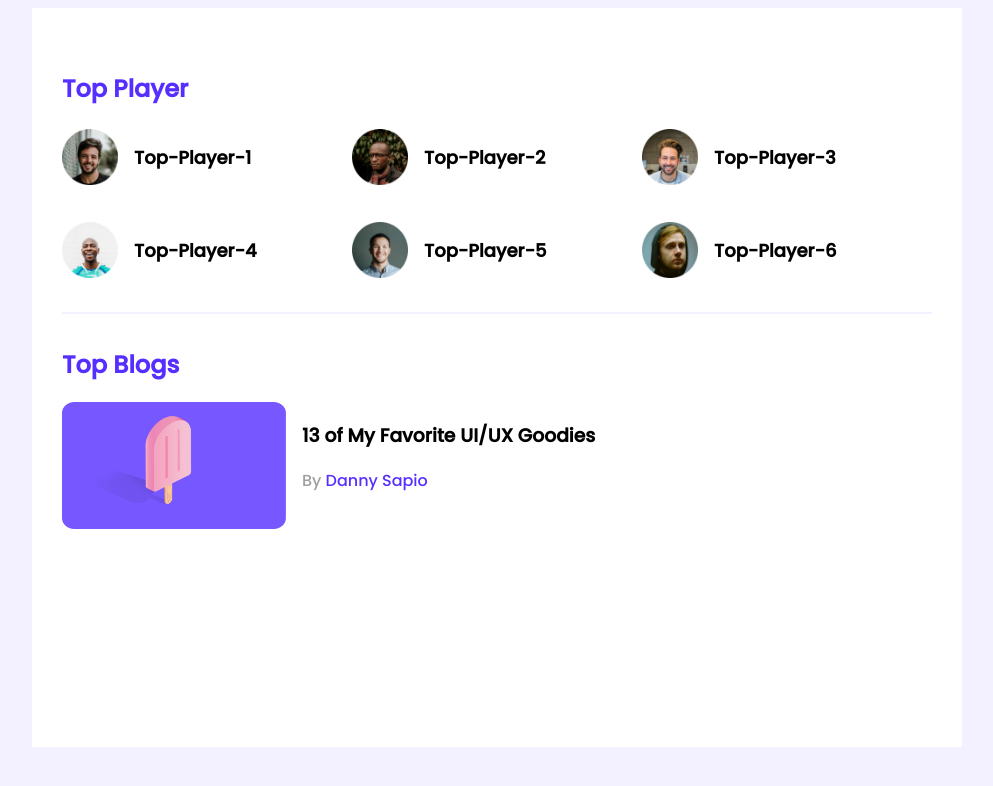
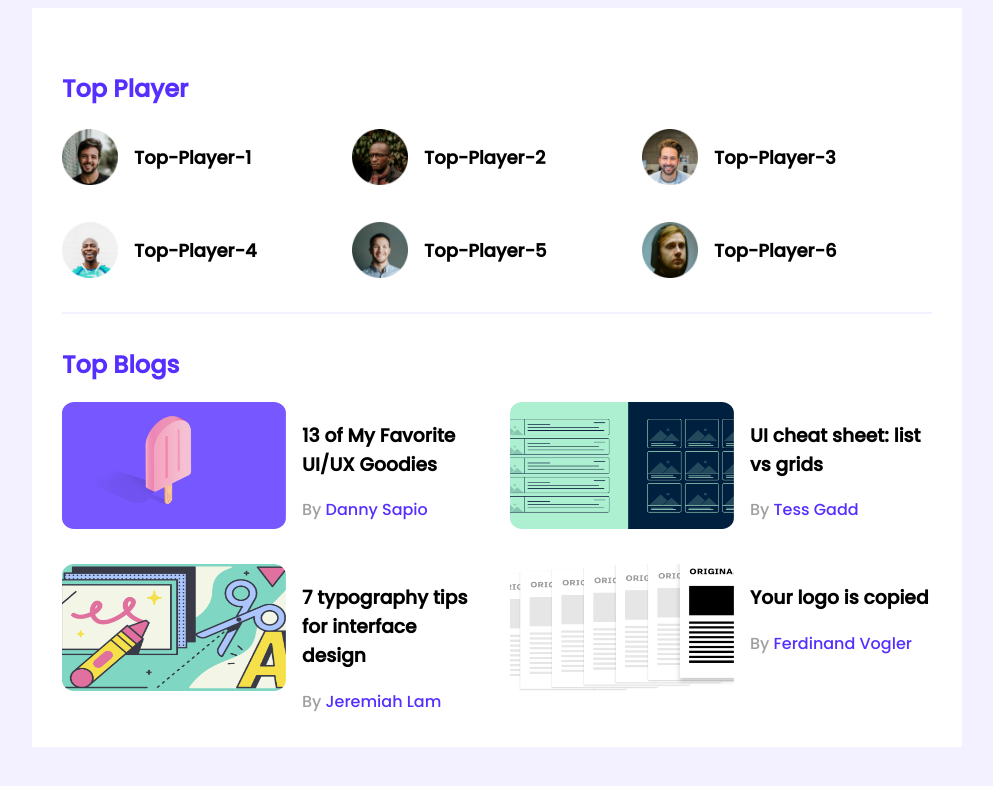
Before and after one commit to sawonhossain34/leader-board-cc3, a plain HTML site: page index.html in a window 1280 px wide. Shown: the whole page, without its empty margins (143-1136 px from the left). Drawn offline with Linux system fonts and the light colour scheme.

Commit message:
top blog add section

```diff
--- a/index.html
+++ b/index.html
@@ -45,9 +45,10 @@
                     <h3 class="player-name">Top-Player-6</h3>
                 </div>
             </div>
+        </div>
 
-        </div>
         <hr>
+
         <div class="top-blogs">
             <h2 class="section-title">Top Blogs</h2>
         <div class="blogs">
@@ -59,7 +60,46 @@
                 <div class="blog-info">
                     <h3 class="blog-title">13 of My Favorite
                          UI/UX Goodies</h3>
-                    <p class="blog-author">By <a href=" Danny Sapio">Danny Sapio </a></p>
+                    <p class="blog-author">By <a href="#">Danny Sapio </a></p>
+                </div>
+
+            </article>
+
+            <article class="blog">
+                <div class="thumbnail">
+                    <img src="images/blogs/blog-2.png" alt="">
+
+                </div>
+                <div class="blog-info">
+                    <h3 class="blog-title">UI cheat sheet:
+                        list vs grids</h3>
+                    <p class="blog-author">By <a href="#"> Tess Gadd</a></p>
+                </div>
+
+            </article>
+
+            <article class="blog">
+                <div class="thumbnail">
+                    <img src="images/blogs/blog-3.png" alt="">
+
+                </div>
+                <div class="blog-info">
+                    <h3 class="blog-title">7 typography tips
+                        for interface design</h3>
+                    <p class="blog-author">By <a href="#">Jeremiah Lam </a></p>
+                </div>
+
+            </article>
+
+            <article class="blog">
+                <div class="thumbnail">
+                    <img src="images/blogs/blog-4.png" alt="">
+
+                </div>
+                <div class="blog-info">
+                    <h3 class="blog-title">Your logo is
+                        copied</h3>
+                    <p class="blog-author">By <a href="#">Ferdinand Vogler</a></p>
                 </div>
 
             </article>
--- a/styles/style.css
+++ b/styles/style.css
@@ -50,10 +50,16 @@ align-items: center;
 }
 hr{
     border:1px solid #F3F1FF;
+    margin-bottom: 27px;
 }
 
 
 /* top blog styles */
+.blogs{
+    display: grid;
+    grid-template-columns: repeat(2 , 1fr);
+    gap:26px;
+}
 .blog{
     display:flex;
 }
```
